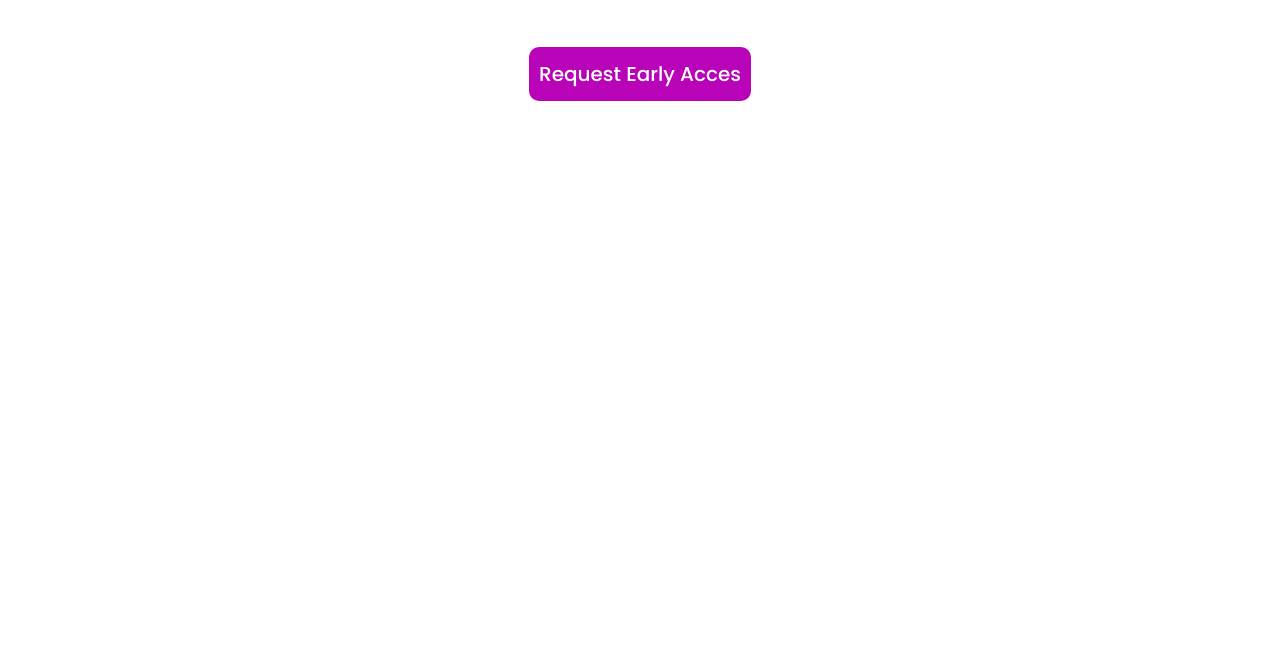
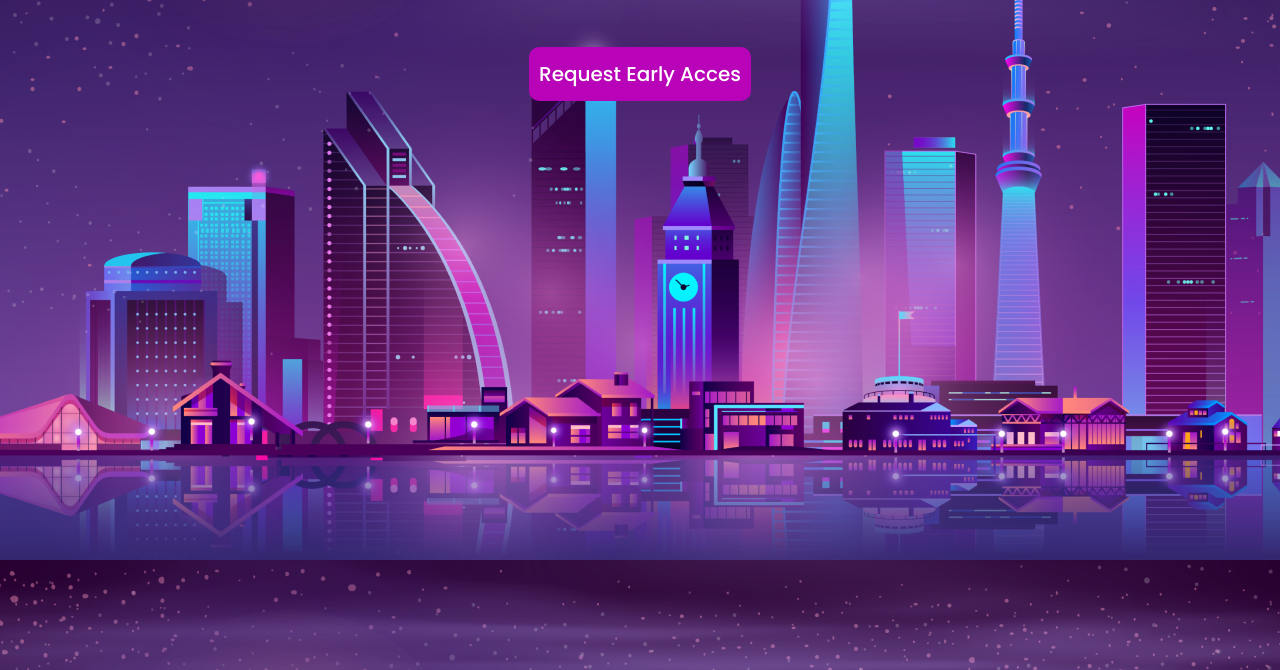
Before and after one commit to sudhir-kumar999/05-feb-assignment, a plain HTML site: page index.html in a window 1280 px wide. Shown: the part 430-1100 px from the top of the page. Drawn offline with Linux system fonts and the light colour scheme.

Commit message:
Update style.css

```diff
--- a/style.css
+++ b/style.css
@@ -49,7 +49,7 @@ nav {
 
 /* hero section */
 .hero {
-    background-image: url(./assists/bg.png);
+    background-image: url(bg.png);
     height: 130vh;
     text-align: center;
 }
```
